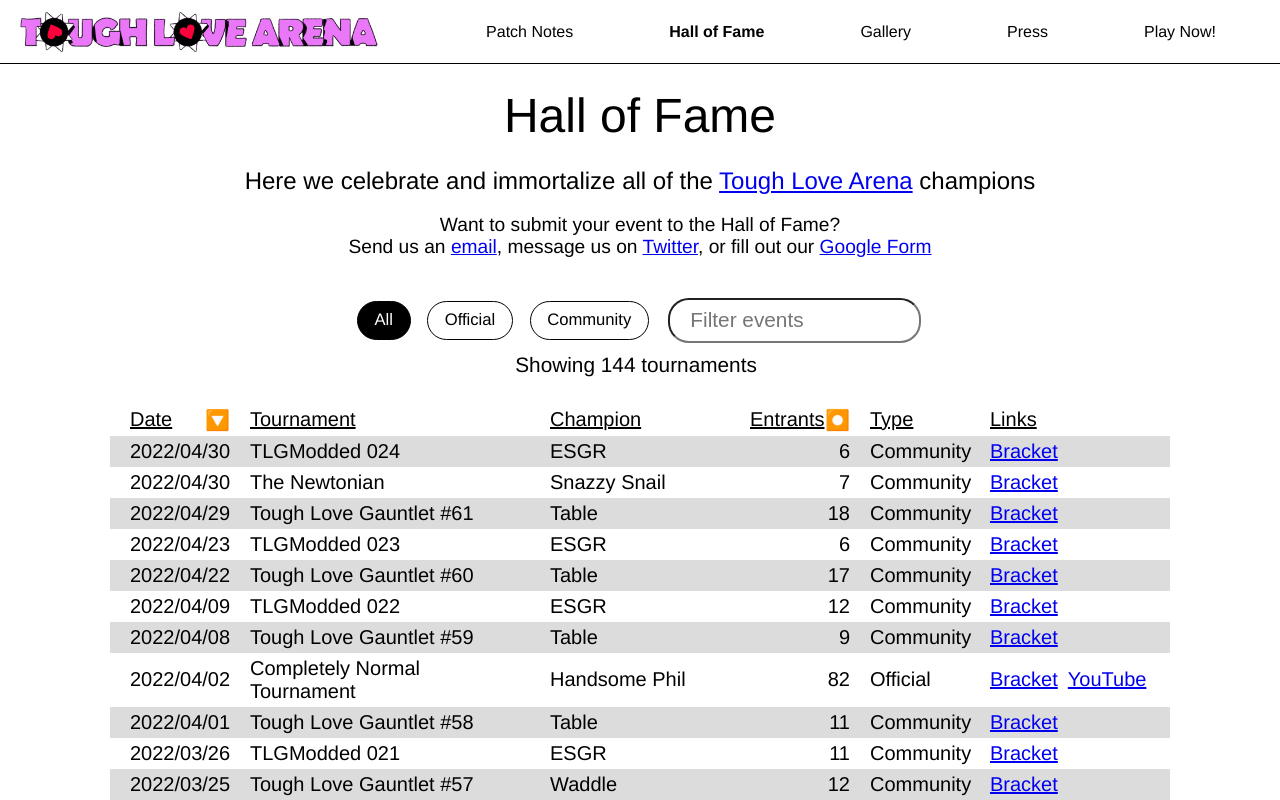
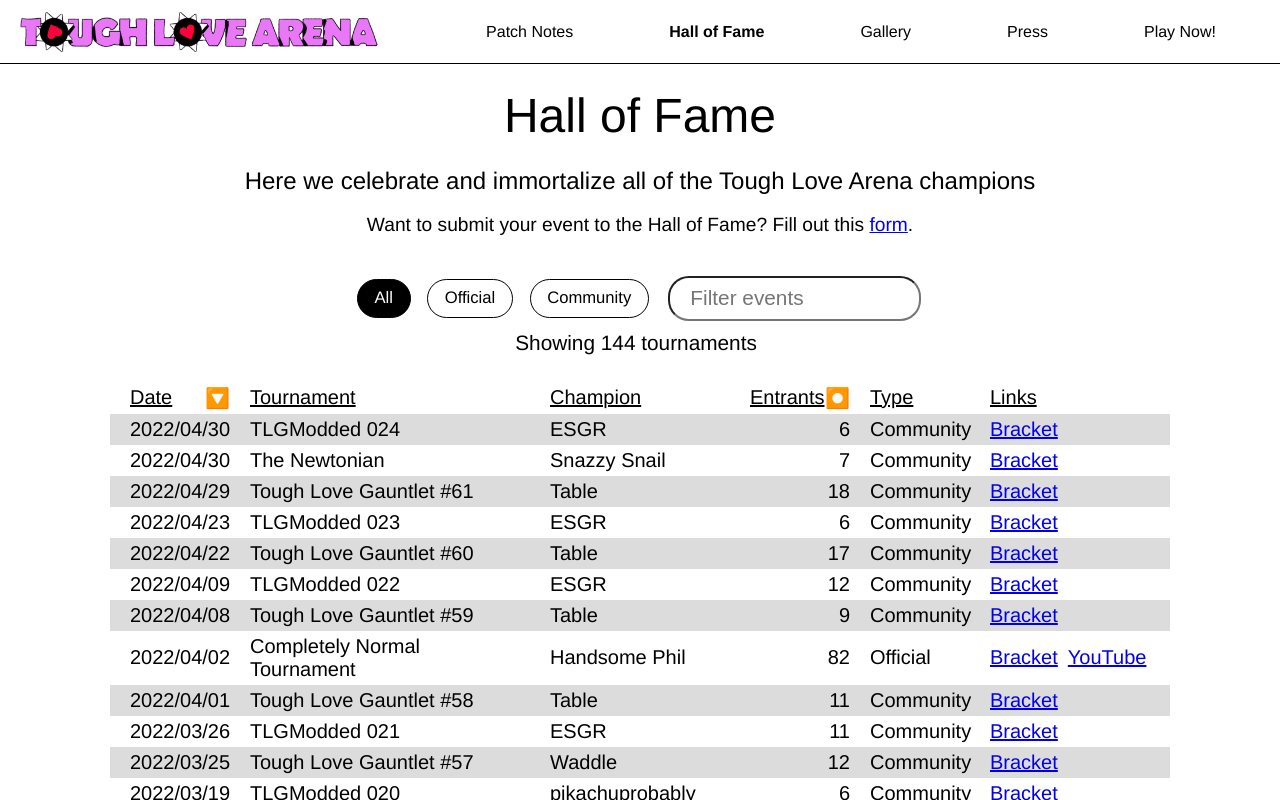
Before and after one commit to toughlovearena/about.toughlovearena.com, a Next.js app: page /fame in a window 1280 px wide. Shown: the top 800 px of the page. Built offline with nearby package versions, Linux system fonts and the light colour scheme.

Commit message:
simplify hall of fame header

```diff
--- a/components/fame/FameHeader.tsx
+++ b/components/fame/FameHeader.tsx
@@ -6,15 +6,11 @@
   return (
     <div className={styles.header}>
       <div className={styles.subtitle}>
-        Here we celebrate and immortalize all of the{" "}
-        <a href={CONSTANTS.URLs.Game}>Tough Love Arena</a> champions
+        Here we celebrate and immortalize all of the Tough Love Arena champions
       </div>
       <div className={styles.social}>
         Want to submit your event to the Hall of Fame?
-        <br />
-        Send us an <a href={CONSTANTS.URLs.Email}>email</a>, message us on{" "}
-        <a href={CONSTANTS.URLs.Twitter}>Twitter</a>, or fill out our{" "}
-        <a href={CONSTANTS.URLs.Form}>Google Form</a>
+        Fill out this <a href={CONSTANTS.URLs.Form}>form</a>.
       </div>
     </div>
   );
```
